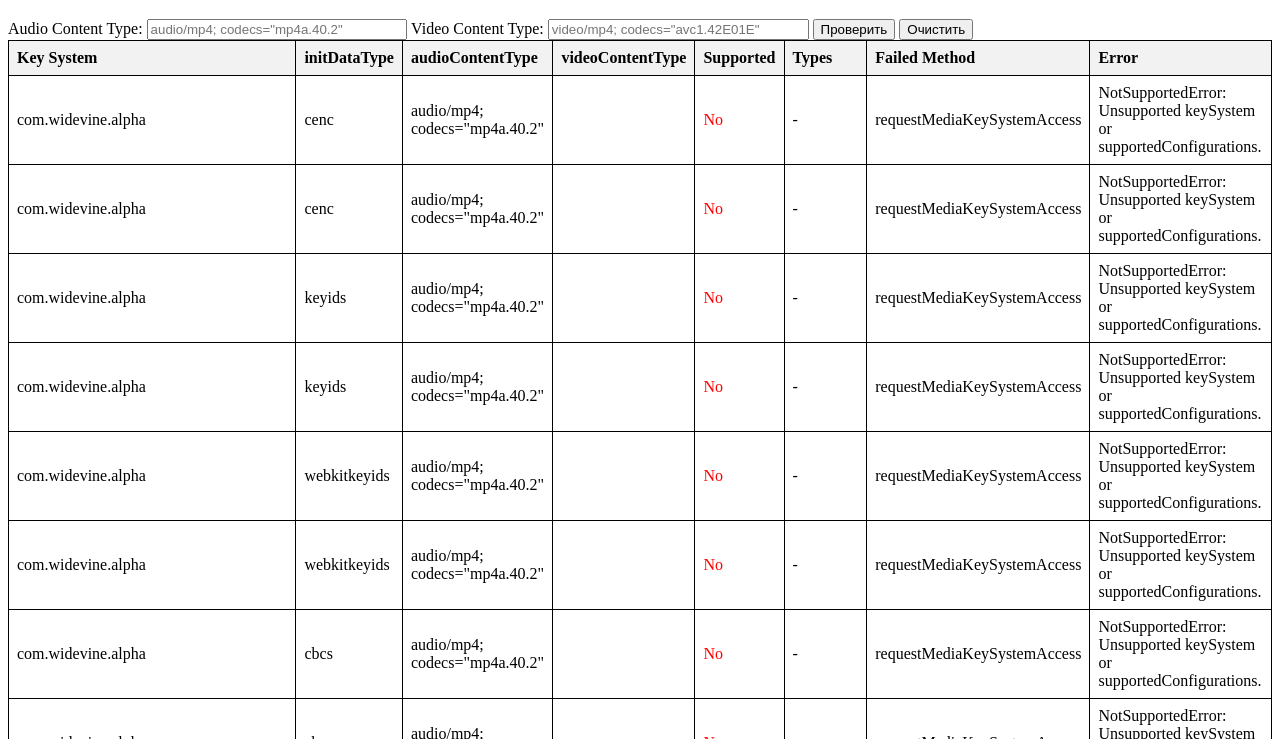
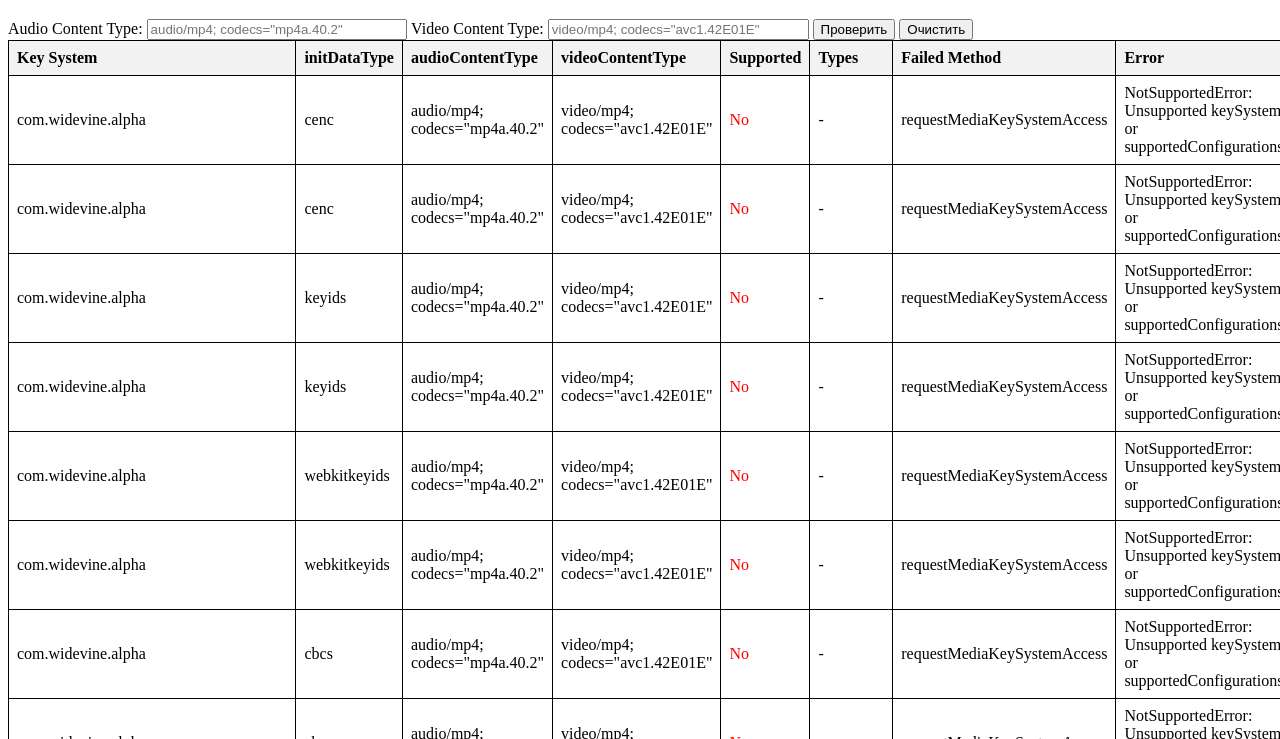
Before and after one commit to dmitriyleonidovich/all-drm, a plain HTML site: page index.html in a window 1280 px wide. Shown: the part 61-800 px from the top of the page. Drawn offline with Linux system fonts and the light colour scheme.

Commit message:
Update index.html

```diff
--- a/index.html
+++ b/index.html
@@ -140,7 +140,7 @@
 
                 const additionalConfigData = {
                     audioContentType: mediaConfig.audioCapabilities[0]?.contentType || '-',
-                    videoCapabilities: mediaConfig.videoCapabilities[0]?.contentType || '-',
+                    videoContentType: mediaConfig.videoCapabilities[0]?.contentType || '-',
                 }
                 let acess;
                 let types;
```
